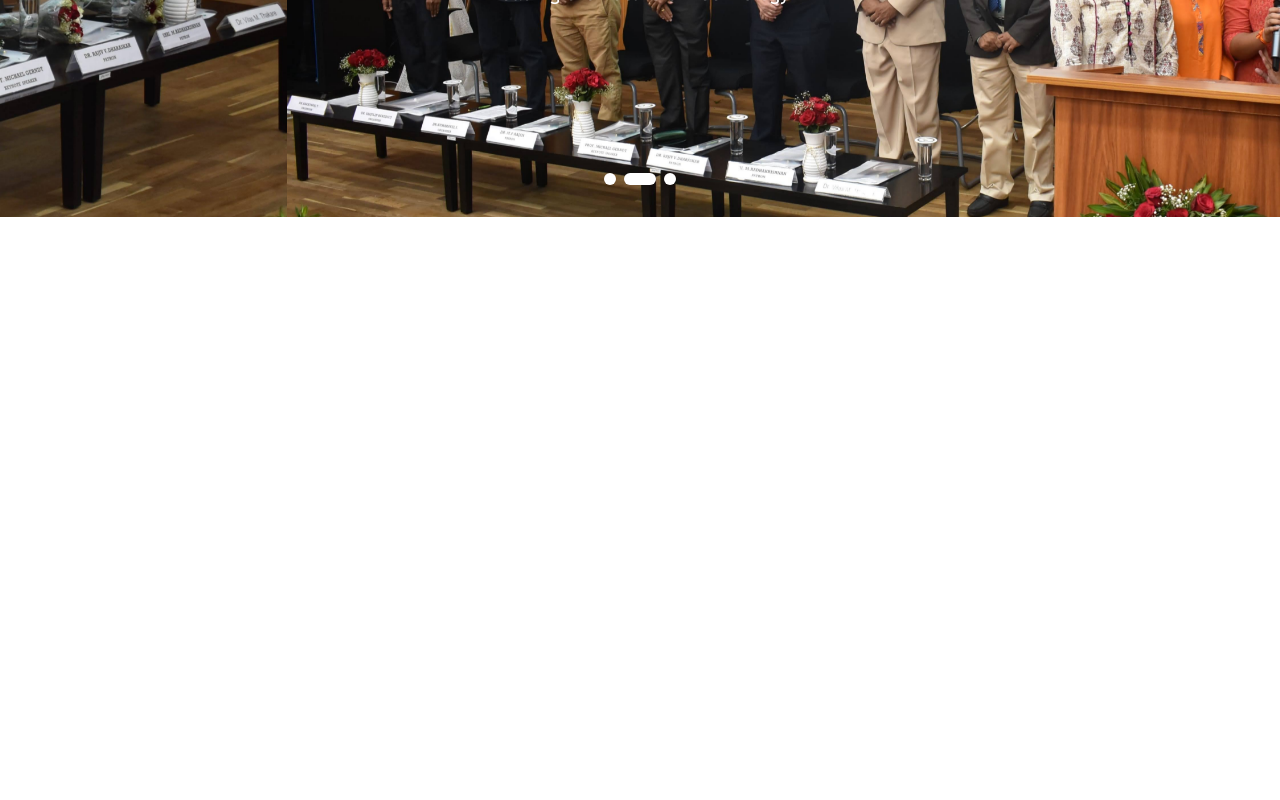
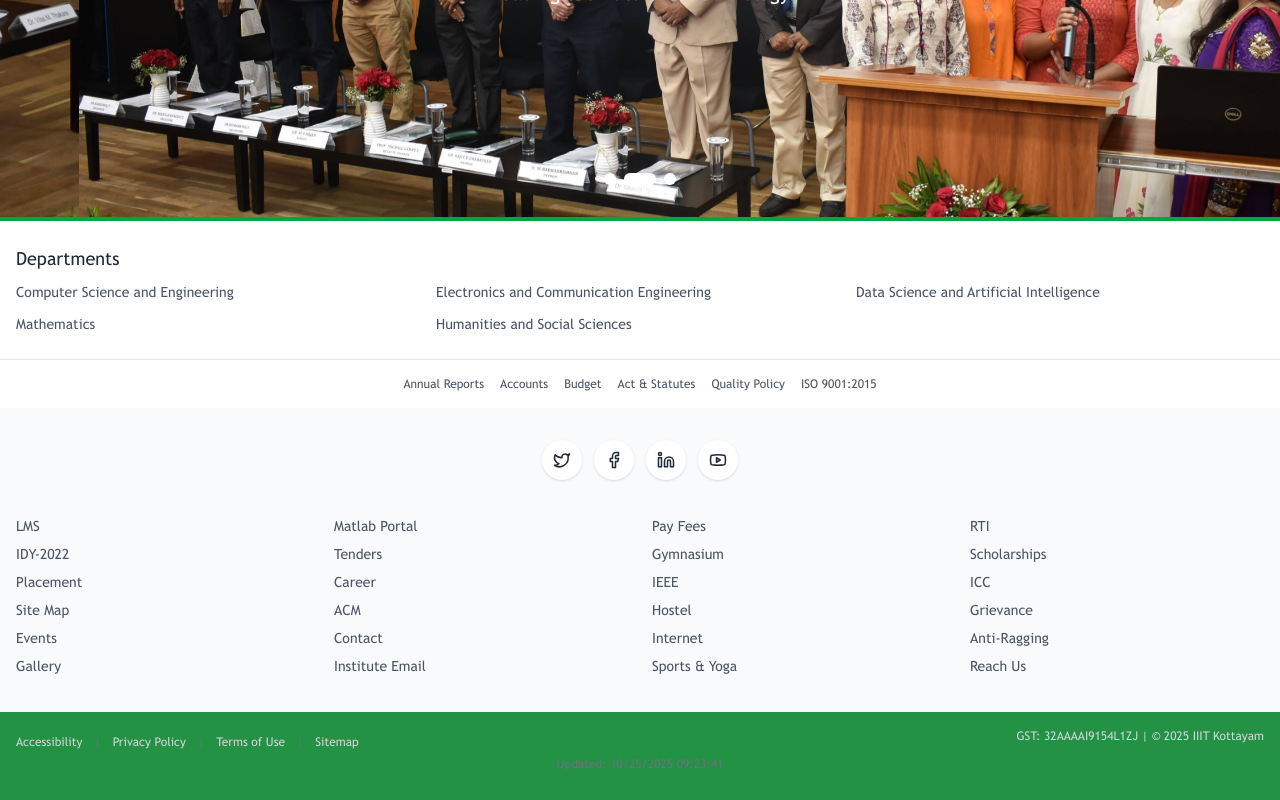
Before and after one commit to Harishankarc/iitkottayamweb, a React (Vite) app: page / in a window 1280 px wide. Shown: the part 499-1299 px from the top of the page. Before the commit the page ends 800 px from the top, so only its background shows below. Built offline with nearby package versions, Linux system fonts and the light colour scheme.

Commit message:
Footer created

```diff
--- /dev/null
+++ b/src/components/footer.jsx
@@ -0,0 +1,113 @@
+import React from 'react';
+import { Twitter, Facebook, Linkedin, Youtube } from 'lucide-react';
+import API from "../api/api";
+import { useTheme } from "../context/createContext";
+
+
+const Footer = () => {
+  const {
+    darkMode
+  } = useTheme();
+
+  const departments = [
+    'Computer Science and Engineering',
+    'Electronics and Communication Engineering',
+    'Data Science and Artificial Intelligence',
+    'Mathematics',
+    'Humanities and Social Sciences'
+  ];
+
+  const links = {
+    col1: ['LMS', 'IDY-2022', 'Placement', 'Site Map', 'Events', 'Gallery'],
+    col2: ['Matlab Portal', 'Tenders', 'Career', 'ACM', 'Contact', 'Institute Email'],
+    col3: ['Pay Fees', 'Gymnasium', 'IEEE', 'Hostel', 'Internet', 'Sports & Yoga'],
+    col4: ['RTI', 'Scholarships', 'ICC', 'Grievance', 'Anti-Ragging', 'Reach Us']
+  };
+
+  const reports = ['Annual Reports', 'Accounts', 'Budget', 'Act & Statutes', 'Quality Policy', 'ISO 9001:2015'];
+  const legal = ['Accessibility', 'Privacy Policy', 'Terms of Use', 'Sitemap'];
+
+  const bgMain = darkMode ? 'bg-gray-900' : 'bg-gray-50';
+  const bgCard = darkMode ? 'bg-gray-800' : 'bg-white';
+  const textPrimary = darkMode ? 'text-gray-200' : 'text-gray-800';
+  const textSecondary = darkMode ? 'text-gray-400' : 'text-gray-600';
+  const borderColor = darkMode ? 'border-gray-700' : 'border-gray-200';
+
+  return (
+    <footer className={`${bgMain} ${textPrimary}`}>
+      {/* Departments */}
+      <div className={`${bgCard} border-t-4 border-green-600`}>
+        <div className="max-w-7xl mx-auto px-4 py-6">
+          <h3 className="text-lg font-bold mb-4">Departments</h3>
+          <div className="grid grid-cols-1 sm:grid-cols-2 lg:grid-cols-3 gap-3 text-sm">
+            {departments.map((d, i) => (
+              <a key={i} href="#" className={`${textSecondary} hover:text-green-600 transition`}>{d}</a>
+            ))}
+          </div>
+        </div>
+      </div>
+
+      {/* Reports */}
+      <div className={`${bgCard} border-t ${borderColor} mt-px`}>
+        <div className="max-w-7xl mx-auto px-4 py-4">
+          <div className="flex flex-wrap gap-4 justify-center text-xs font-medium">
+            {reports.map((r, i) => (
+              <a key={i} href="#" className={`${textSecondary} hover:text-green-600 transition`}>{r}</a>
+            ))}
+          </div>
+        </div>
+      </div>
+
+      {/* Main Links */}
+      <div className={`${bgMain} py-8`}>
+        <div className="max-w-7xl mx-auto px-4">
+          {/* Social Icons */}
+          <div className="flex justify-center gap-3 mb-8">
+            {[Twitter, Facebook, Linkedin, Youtube].map((Icon, i) => (
+              <a key={i} href="#" className={`w-10 h-10 ${bgCard} rounded-full flex items-center justify-center hover:bg-green-600 hover:text-white transition shadow`}>
+                <Icon size={18} />
+              </a>
+            ))}
+          </div>
+
+          {/* Links Grid */}
+          <div className="grid grid-cols-2 md:grid-cols-4 gap-6 text-sm">
+            {Object.values(links).map((col, i) => (
+              <div key={i}>
+                {col.map((link, j) => (
+                  <a key={j} href="#" className={`block py-1 ${textSecondary} hover:text-green-600 transition`}>
+                    {link}
+                  </a>
+                ))}
+              </div>
+            ))}
+          </div>
+        </div>
+      </div>
+
+      {/* Bottom */}
+      <div className={darkMode ? 'bg-gray-950' : 'bg-gray-800'} style={{ backgroundColor: API.color1 }}>
+        <div className="max-w-7xl mx-auto px-4 py-4">
+          <div className="flex flex-col md:flex-row justify-between items-center gap-3 text-xs text-gray-300">
+            <div className="flex flex-wrap gap-3 justify-center">
+              {legal.map((item, i) => (
+                <React.Fragment key={i}>
+                  <a href="#" className="hover:text-white transition">{item}</a>
+                  {i < legal.length - 1 && <span className="text-gray-500">|</span>}
+                </React.Fragment>
+              ))}
+            </div>
+            <div className="text-center">
+              <p>GST: 32AAAAI9154L1ZJ | © 2025 IIIT Kottayam</p>
+            </div>
+          </div>
+          <p className="text-center text-gray-500 text-xs mt-2">
+            Updated: {new Date().toLocaleDateString()} {new Date().toLocaleTimeString('en-US', {hour12: false})}
+          </p>
+        </div>
+      </div>
+    </footer>
+  );
+};
+
+export default Footer;
--- a/src/screens/home/homepage.jsx
+++ b/src/screens/home/homepage.jsx
@@ -1,6 +1,6 @@
 import React, { useState } from "react";
 import NavBar from "../../components/navbar";
-
+import Footer from "../../components/footer";
 
 const HomePage = () => {
   // const {fetchUserData} = useHomePageController();
@@ -9,6 +9,7 @@ const HomePage = () => {
   return (
     <>
       <NavBar />
+      <Footer />
     </>
   );
 };
```
